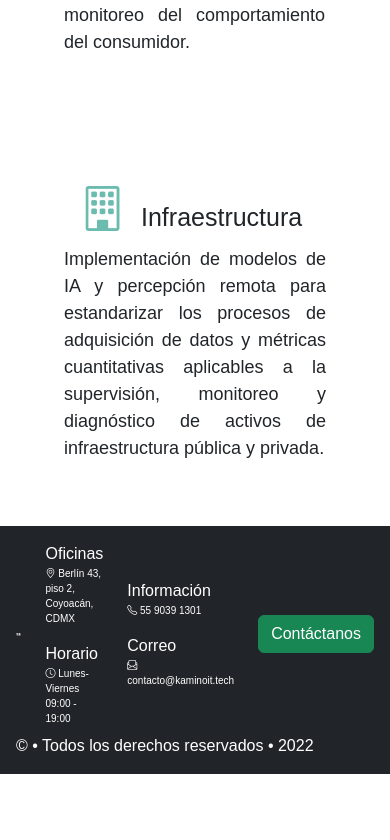
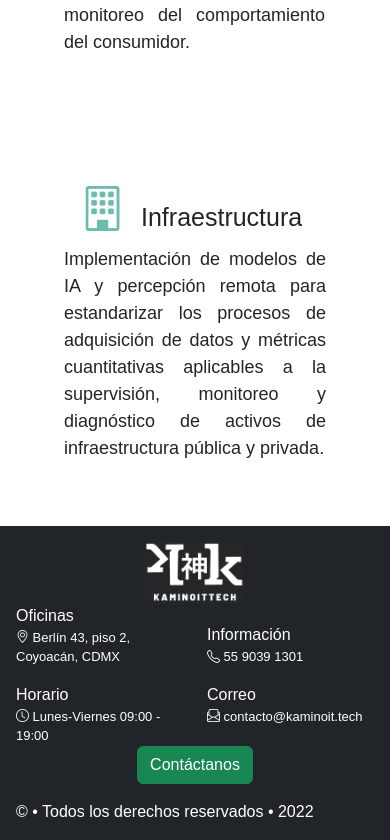
Before and after one commit to Mfitz-p/sitio-web, a React (Create React App) app: page / in a window 390 px wide. Shown: the part 1300-2140 px from the top of the page. Before the commit the page ends 2074 px from the top, so only its background shows below. Built offline with nearby package versions, Linux system fonts and the light colour scheme.

Commit message:
Footer responsive

```diff
--- a/src/Components/Footer.js
+++ b/src/Components/Footer.js
@@ -12,41 +12,41 @@ function Footer() {
             <Container fluid className='bg-dark text-white p-3'>
                 {/* Este Row contiene todos los elementos del footer, sin los derechos reservados */}
                 <Row className='align-items-center'>
-                    <Col className="d-flex aligns-items-center justify-content-center">
+                    <Col xs={12} md={3} className="d-flex aligns-items-center justify-content-center">
                         <Nav.Link as={NavLink} to="/Inicio">
                             <Image fluid src={logo} alt='logo' style={{ width: "100px" }} />
                         </Nav.Link>
 
                     </Col>
-                    <Col>
+                    <Col xs={6} md={3}>
                         <div>Oficinas</div>
-                        <div style={{ fontSize: "10px" }}><i class="bi bi-geo-alt"></i> Berlín 43, piso 2, Coyoacán, CDMX</div>
+                        <div style={{ fontSize: "13px" }}><i class="bi bi-geo-alt"></i> Berlín 43, piso 2, Coyoacán, CDMX</div>
                         <Row>
                             <Col className='mt-3'>
                                 <div>Horario</div>
-                                <div style={{ fontSize: "10px" }}><i class="bi bi-clock"></i>  Lunes-Viernes 09:00 - 19:00 </div>
+                                <div style={{ fontSize: "13px" }}><i class="bi bi-clock"></i>  Lunes-Viernes 09:00 - 19:00 </div>
                             </Col>
                         </Row>
                     </Col>
-                    <Col>
+                    <Col xs={6} md={3}>
                         <div>Información</div>
-                        <div style={{ fontSize: "10px" }}><i class="bi bi-telephone"></i> 55 9039 1301</div>
+                        <div style={{ fontSize: "13px" }}><i class="bi bi-telephone"></i> 55 9039 1301</div>
                         <Row>
                             <Col className='mt-3'>
                                 <div>Correo</div>
-                                <div style={{ fontSize: "10px" }}><i class="bi bi-envelope-paper"></i> contacto@kaminoit.tech</div>
+                                <div style={{ fontSize: "13px" }}><i class="bi bi-envelope-paper"></i> contacto@kaminoit.tech</div>
                             </Col>
                         </Row>
                     </Col>
-                    <Col className=''>
+                    <Col xs={12} md={3} className="d-flex aligns-items-center justify-content-center">
                     <Nav.Link as={NavLink} to="/Contacto">
-                        <Button className='justify-content-center' variant="success" >Contáctanos</Button>
+                        <Button className='mx-auto' variant="success" >Contáctanos</Button>
                     </Nav.Link>
                     </Col>
                 </Row>
                 {/* Row que contiene los derechos reservados */}
-                <Row >
-                    <p className='mb-0 mt-2'> © • Todos los derechos reservados • 2022</p>
+                <Row xs={12}>
+                    <p className='mb-0 mt-3'> © • Todos los derechos reservados • 2022</p>
                 </Row>
             </Container>
         </>
--- a/src/Views/Inicio.js
+++ b/src/Views/Inicio.js
@@ -23,7 +23,6 @@ const Inicio = () => {
         <Row>
           <Col style={{ borderRight: 'solid #6BBBAE 1px', borderBottom: 'solid #6BBBAE 1px' }}>
             <Card className="p-5" style={{  border:'none' }}>
-              {/* className='m-3' style={{ width:'35rem', height:'15rem' }} */}
               <Card.Body>
                 <Card.Title  style={{ fontSize: "2rem", textAlign: "justify" }}>
                   ¿Qué hacemos por ti?
@@ -70,6 +69,7 @@ const Inicio = () => {
                 </Card.Body>
               </Card>
             </Col>
+
             <Col>
               <Card className="p-5" style={{  border:'none' }}>
                 {/* className='m-3' style={{ width:'35rem', height:'15rem' }} */}
```
